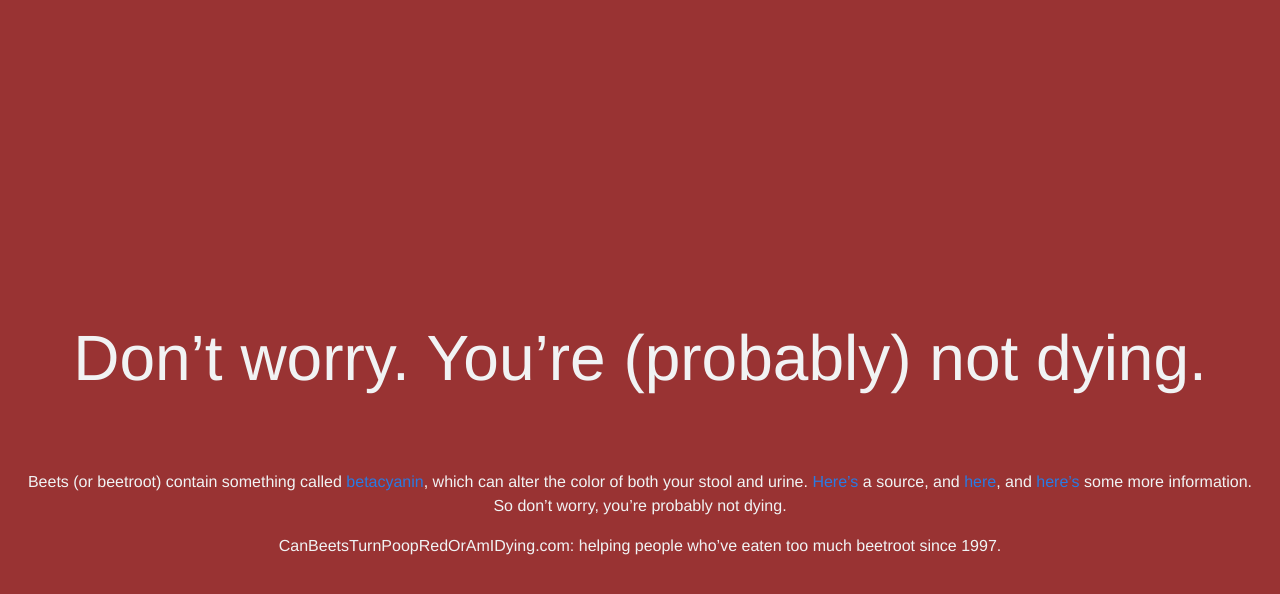
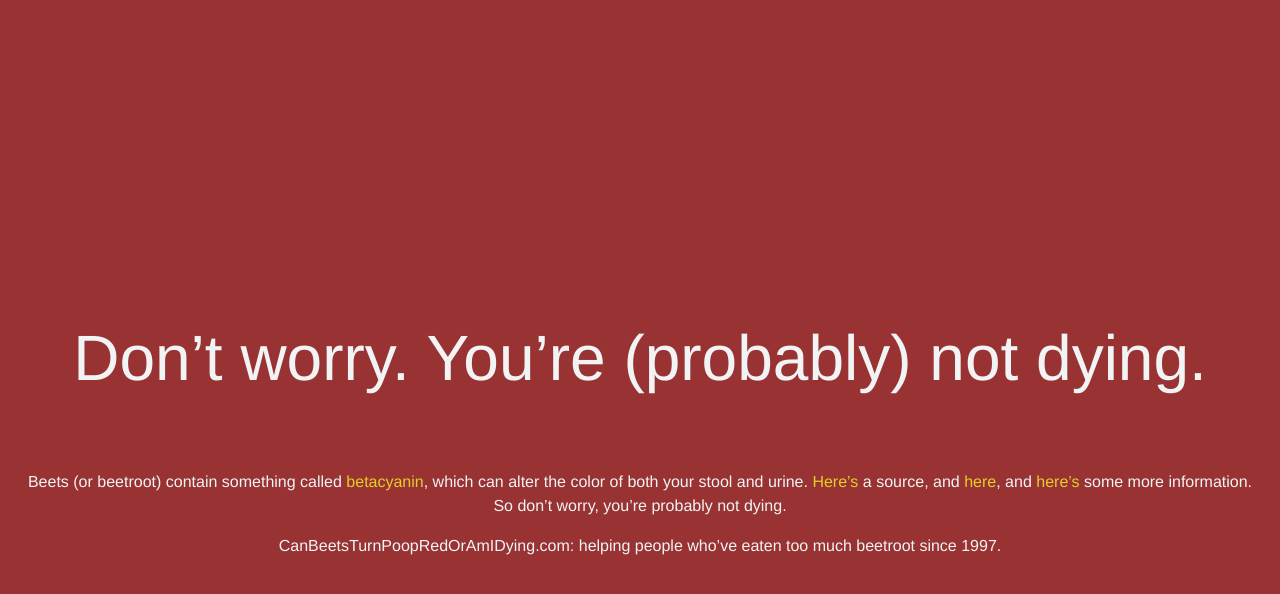
Before and after one commit to canbeetsturnpoopredoramidying/canbeetsturnpoopredoramidying, a Jekyll site: the page built from index.md, in a window 1280 px wide. Shown: the top 594 px of the page. Built offline with Jekyll 4.4.1, drawn with Linux system fonts in a browser that asks for light colours; some web fonts are replaced; our own code applies the rules of GitHub Pages for plain Markdown files.

Commit message:
Change link colour

```diff
--- a/css/main.scss
+++ b/css/main.scss
@@ -14,7 +14,7 @@ $white:            hsl(200, 10, 95);
 $red:              hsl(0, 50, 40);
 $text-color:       $white;
 $background-color: $red;
-$brand-color:      #2a7ae2;
+$brand-color:      #e2cf29;
 
 // Width of the content area
 $content-width:    800px;
```
